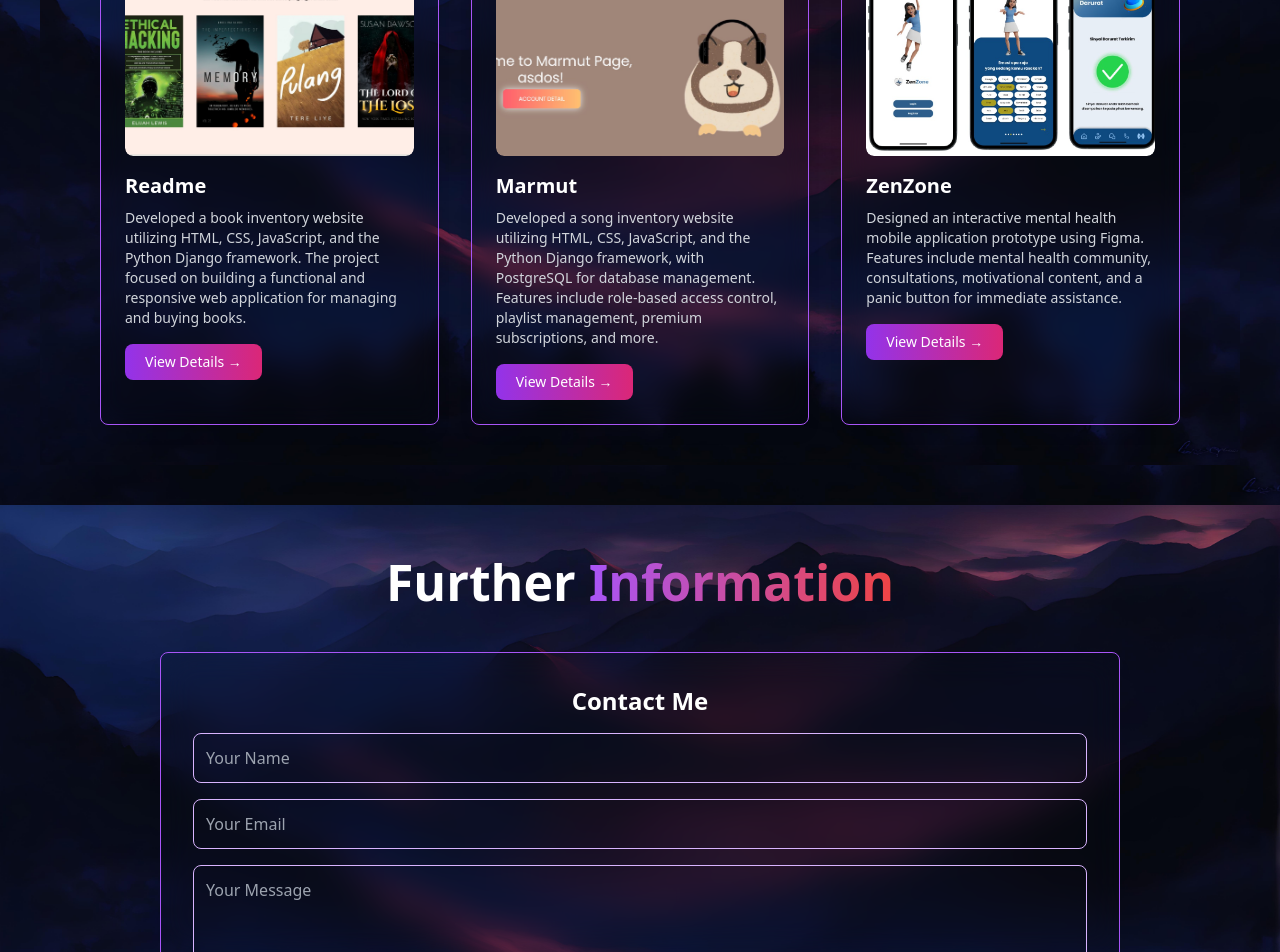
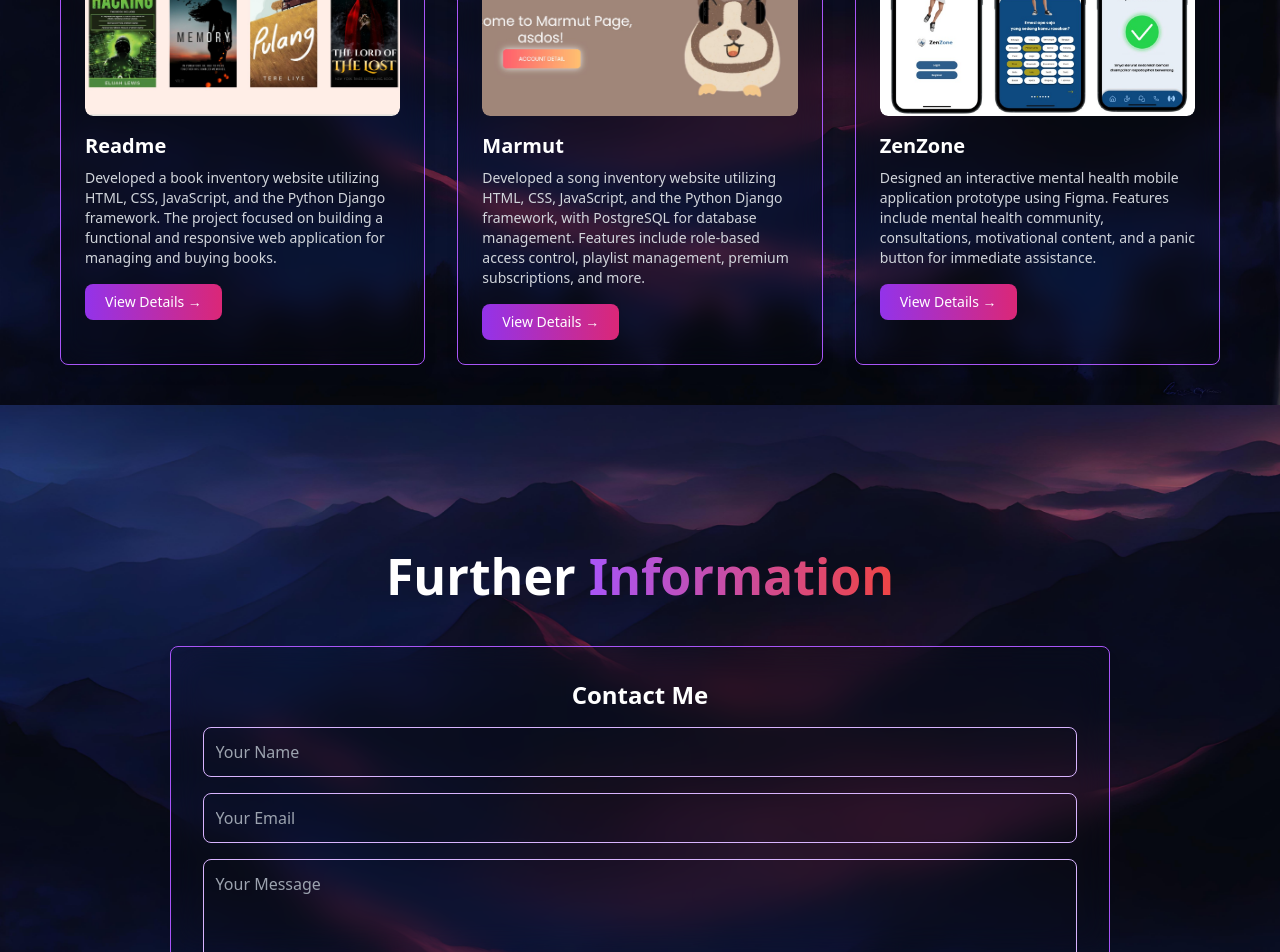
Before and after one commit to Khalishana/portofolio-hana, a Next.js app: page / in a window 1280 px wide. Shown: the part 1848-2800 px from the top of the page. Built offline with nearby package versions, Linux system fonts and the light colour scheme.

Commit message:
feat: revise minor bad UI

```diff
--- a/app/contact-me/contactForm.tsx
+++ b/app/contact-me/contactForm.tsx
@@ -22,7 +22,7 @@ const ContactForm = () => {
         ></textarea>
         <button
           type="submit"
-          className="bg-purple-600 text-white py-2 px-6 rounded-lg hover:bg-purple-700 transition-colors duration-300"
+          className="inline-block text-sm font-medium bg-gradient-to-r from-purple-600 to-pink-600 text-white px-5 py-2 rounded-lg hover:from-pink-600 hover:to-purple-600 transition-colors duration-300"
         >
           Send Message
         </button>
--- a/app/contact-me/page.tsx
+++ b/app/contact-me/page.tsx
@@ -3,7 +3,15 @@ import ContactForm from './contactForm'; // Import ContactForm
 
 const ContactMe = () => {
   return (
-    <div className="h-auto bg-cover bg-center flex items-center p-10" style={{ backgroundImage: "url(/bg-3.jpg)" }}>
+    <div
+      className="min-h-screen bg-cover bg-center flex items-center p-10"
+      style={{
+        backgroundImage: "url(/bg-3.jpg)",
+        backgroundSize: "cover",
+        backgroundPosition: "center",
+        backgroundRepeat: "no-repeat",
+      }}
+    >
       <div className="max-w-[80%] mx-auto text-center">
         <h1 className="text-[30px] md:text-[50px] font-semibold text-white mb-8">
           Further&nbsp;
@@ -15,7 +23,6 @@ const ContactMe = () => {
         <div className="flex justify-center">
           {/* Contact Form */}
           <ContactForm />
-
         </div>
       </div>
     </div>
--- a/app/page.tsx
+++ b/app/page.tsx
@@ -1,6 +1,6 @@
-"use client"
+"use client";
 import React from "react";
-import 'swiper/css';
+import "swiper/css";
 import ContactMe from "./contact-me/page";
 import MyProjects from "./my-projects/page";
 import MySkills from "./my-skills/page";
@@ -9,10 +9,10 @@ import Image from "next/image";
 
 export default function Home() {
   return (
-    <main className="w-screen h-auto relative">
+    <main className="w-screen min-h-screen relative">
       {/* Main Section */}
       <div
-        className="flex items-center w-full h-screen bg-cover bg-center"
+        className="flex items-center w-full min-h-screen bg-cover bg-center"
         style={{ backgroundImage: "url(/main-bg.webp)" }}
       >
         <div className="pl-20 md:pl-40 pb-56 md:pb-20 flex flex-col gap-5 z-[10] pt-20">
@@ -22,10 +22,17 @@ export default function Home() {
               Portofolio Website
             </span>
           </h1>
-          <p className="text-gray-200 text-sm md:text-xl fade-in" style={{ animationDelay: '0.5s' }}>
-            A portofolio website by Khalisha Hana, penultimate year Computer Science Student at University of Indonesia
+          <p
+            className="text-gray-200 text-sm md:text-xl fade-in"
+            style={{ animationDelay: "0.5s" }}
+          >
+            A portofolio website by Khalisha Hana, penultimate year Computer
+            Science Student at University of Indonesia
           </p>
-          <div className="flex gap-4 flex-row fade-in" style={{animationDelay: '1s'}}>
+          <div
+            className="flex gap-4 flex-row fade-in"
+            style={{ animationDelay: "1s" }}
+          >
             <a
               href="https://univindonesia-my.sharepoint.com/:b:/g/personal/khalisha_hana_office_ui_ac_id/EZh6vpwOorxJgVg8BpWGItEBoQdZq1n6LU583D8A88mw9w?e=0aZBha"
               className="rounded-[20px] group relative bg-transparent px-3 py-2 md:px-5 md:py-3 border border-white text-sm md:text-lg text-white max-w-[150px] md:max-w-[200px] cursor-pointer"
@@ -39,8 +46,9 @@ export default function Home() {
               Contact Me
             </a>
           </div>
+
           {/* Social Media Icons */}
-           <div className="flex items-center gap-4 ml-4">
+          <div className="flex items-center gap-4 ml-4 fade-in" style={{ animationDelay: "1.75s" }}>
             <a
               href="https://www.instagram.com/khalishana10/"
               target="_blank"
@@ -48,7 +56,13 @@ export default function Home() {
               aria-label="Instagram"
               className="transition-transform duration-300 hover:scale-110"
             >
-                <Image src="/instagram.svg" alt="Instagram" className="w-6 h-6 md:w-8 md:h-8" width={32} height={32} />
+              <Image
+                src="/instagram.svg"
+                alt="Instagram"
+                className="w-6 h-6 md:w-8 md:h-8"
+                width={32}
+                height={32}
+              />
             </a>
             <a
               href="https://www.linkedin.com/in/khalisha-hana/"
@@ -57,7 +71,13 @@ export default function Home() {
               aria-label="LinkedIn"
               className="transition-transform duration-300 hover:scale-110"
             >
-                <Image src="/linkedin-app-white-icon.webp" alt="LinkedIn" className="w-6 h-6 md:w-8 md:h-8" width={32} height={32} />
+              <Image
+                src="/linkedin-app-white-icon.webp"
+                alt="LinkedIn"
+                className="w-6 h-6 md:w-8 md:h-8"
+                width={32}
+                height={32}
+              />
             </a>
             <a
               href="https://github.com/Khalishana"
@@ -66,34 +86,46 @@ export default function Home() {
               aria-label="GitHub"
               className="transition-transform duration-300 hover:scale-110"
             >
-                <Image src="/github-white-icon.webp" alt="GitHub" className="w-6 h-6 md:w-8 md:h-8" width={32} height={32} />
+              <Image
+                src="/github-white-icon.webp"
+                alt="GitHub"
+                className="w-6 h-6 md:w-8 md:h-8"
+                width={32}
+                height={32}
+              />
             </a>
           </div>
         </div>
       </div>
 
       {/* My Skills Section */}
-      <div id="my-skills" className="h-screen bg-cover bg-center relative">
-        <MySkills/>
+      <div id="my-skills" className="min-h-screen bg-cover bg-center relative">
+        <MySkills />
       </div>
 
       {/* My Projects Section */}
-      <div id="my-projects" className="h-auto bg-cover bg-center"/>
-  <div
-    className="flex flex-col items-center justify-center bg-cover bg-center"
-    style={{ backgroundImage: "url(/bg-3.jpg)" }}
-  >
-     {/* My Projects Section */}
-     <div id="my-projects" className="h-auto bg-cover bg-center p-10">
-                <MyProjects/>
-              </div>
+      <div id="my-projects" className="bg-cover bg-center">
+        <MyProjects />
       </div>
 
       {/* Contact Me Section */}
-      <div id="contact-me" className="h-screen bg-cover bg-center">
+      <div id="contact-me" className="min-h-screen bg-cover bg-center">
         <ContactMe />
       </div>
 
+      {/* Footer */}
+      <footer className="bg-gradient-to-r from-purple-700 to-pink-500 text-white py-4 md:py-8 overflow-hidden">
+        <div className="max-w-full md:max-w-[80%] mx-auto text-center">
+          <h2 className="text-lg font-semibold mb-2">Get to Know More About Me</h2>
+          <p className="mb-1">Email: khalisha.hana10@gmail.com</p>
+          <p>Phone Number: +62 859-3913-8227</p>
+
+          {/* Copyright Section */}
+          <div className="mt-6 border-t border-white pt-4">
+            <p className="text-sm">© 2024 Khalisha Hana. All rights reserved.</p>
+          </div>
+        </div>
+      </footer>
     </main>
   );
 }
```
Lines whose indentation alone changed are shown as unchanged.
